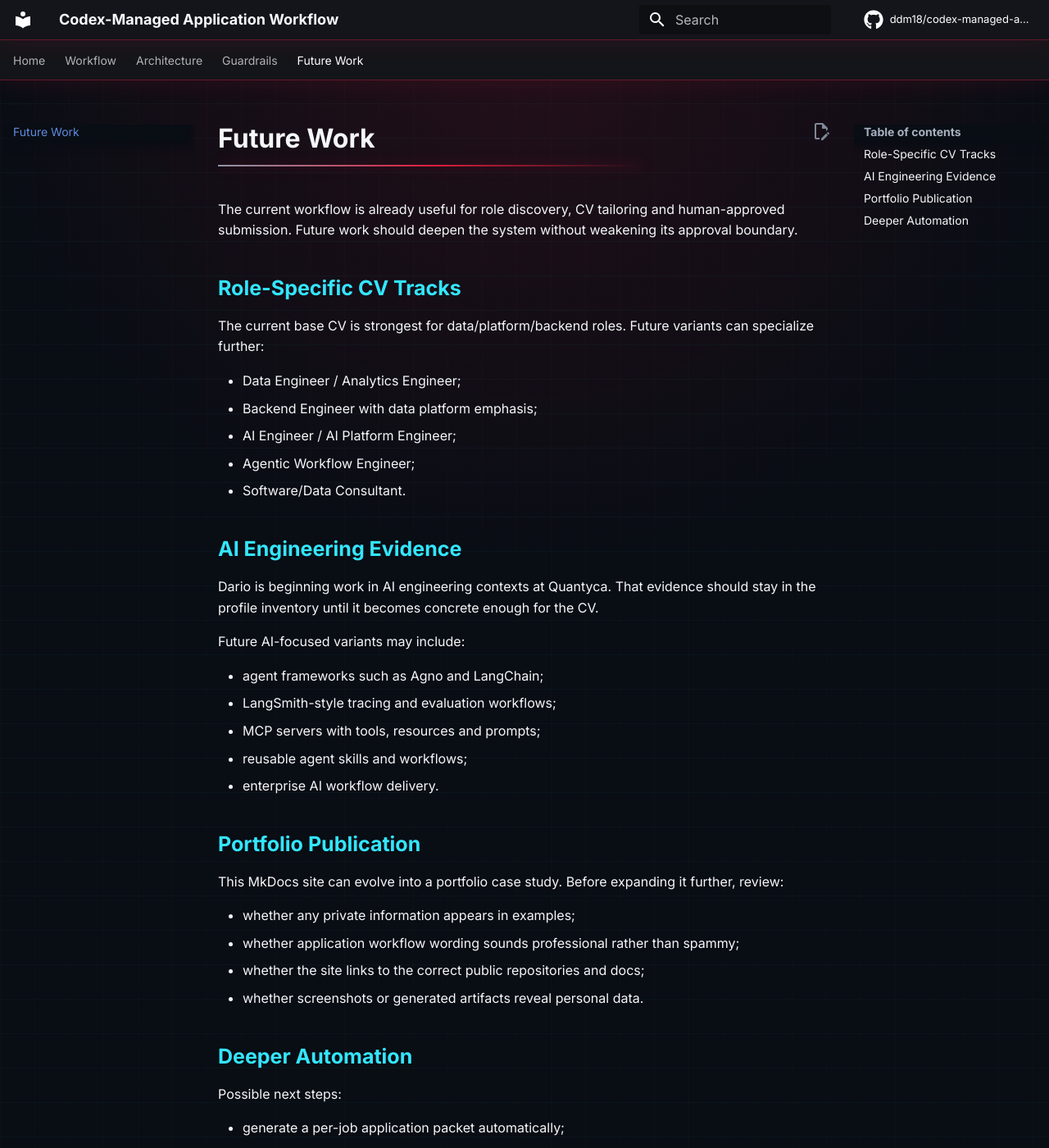
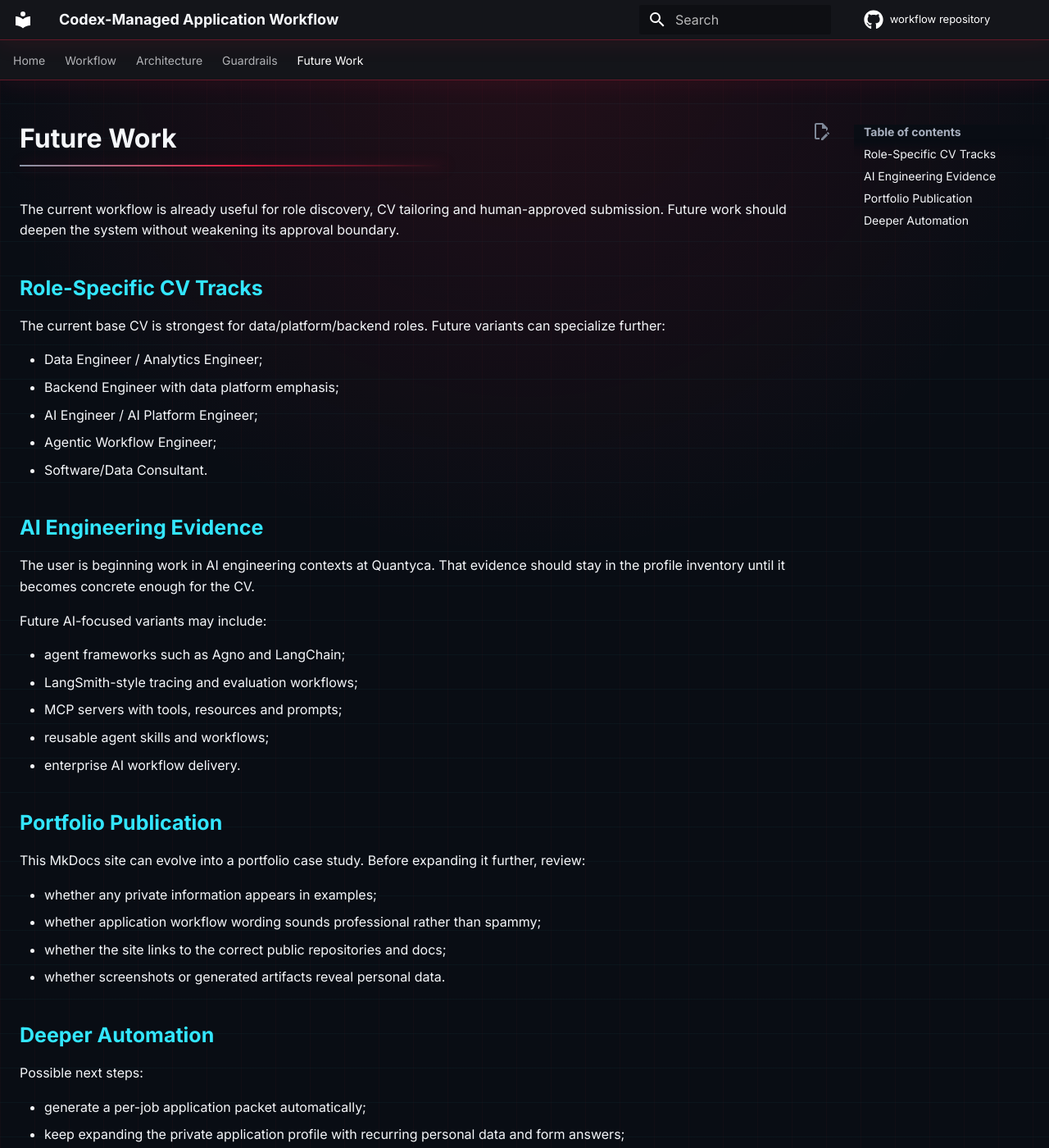
Before and after one commit to ddm18/codex-managed-application-workflow, an MkDocs documentation site: the page built from docs/future-work.md, in a window 1280 px wide and 1400 px high. Shown: the whole window at 82% size. Built offline with MkDocs 1.6.1 and Material for MkDocs 9.7.7, drawn with Linux system fonts in a browser that asks for light colours; comment, search, counter and statistics services are not loaded.

Commit message:
Simplify docs layout and anonymize user references

```diff
--- a/docs/future-work.md
+++ b/docs/future-work.md
@@ -17,7 +17,7 @@ variants can specialize further:
 
 ## AI Engineering Evidence
 
-Dario is beginning work in AI engineering contexts at Quantyca. That evidence
+The user is beginning work in AI engineering contexts at Quantyca. That evidence
 should stay in the profile inventory until it becomes concrete enough for the
 CV.
 
--- a/docs/stylesheets/extra.css
+++ b/docs/stylesheets/extra.css
@@ -57,7 +57,19 @@ body {
   }
 
   .md-main__inner {
-    grid-template-columns: 18rem minmax(0, 1fr) 18rem;
+    grid-template-columns: minmax(0, 1fr) 18rem;
+  }
+
+  .md-sidebar--primary {
+    display: none;
+  }
+
+  .md-content {
+    grid-column: 1;
+  }
+
+  .md-sidebar--secondary {
+    grid-column: 2;
   }
 }
 
@@ -67,7 +79,7 @@ body {
   }
 
   .md-main__inner {
-    grid-template-columns: 19rem minmax(0, 1fr) 19rem;
+    grid-template-columns: minmax(0, 1fr) 19rem;
   }
 }
 
--- a/mkdocs.yml
+++ b/mkdocs.yml
@@ -1,10 +1,10 @@
 site_name: Codex-Managed Application Workflow
 site_description: Human-approved CV tailoring and application submission workflow managed through Codex.
-site_author: Dario Di Mambro
+site_author: user
 site_url: https://ddm18.github.io/codex-managed-application-workflow/
 
 repo_url: https://github.com/ddm18/codex-managed-application-workflow
-repo_name: ddm18/codex-managed-application-workflow
+repo_name: workflow repository
 edit_uri: edit/main/docs/
 
 theme:
```
Also changed, not shown: docs/guardrails.md (+2 -2 lines), docs/workflow.md (+4 -4 lines).
